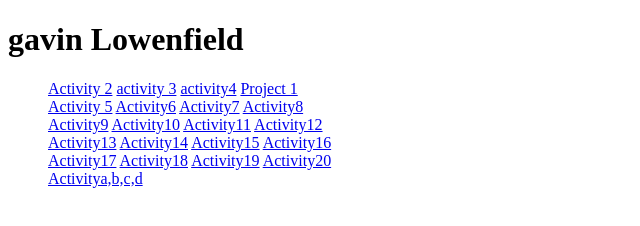
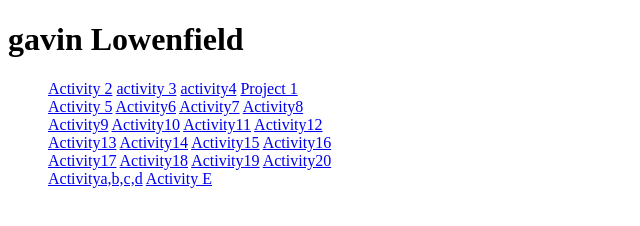
Before and after one commit to bobwanye/microcredential, a plain HTML site: page index.html in a window 1280 px wide. Shown: the full height of the page, 0-640 px from the left. Drawn offline with Linux system fonts and the light colour scheme.

Commit message:
Add files via upload

```diff
--- a/index.html
+++ b/index.html
@@ -33,6 +33,7 @@
               <a href="Activity20_Lowenfield/main.py">Activity20</a>
               <br>
               <a href="Activity18_Lowenfield/python_prosgresql.py">Activitya,b,c,d</a>
+              <a href="Activity18_Lowenfield/Code.docx">Activity E</a>
 
 
     </ul>
```
Also changed, not shown: Activity18_Lowenfield/hwscreenshot.PNG (added), Activity18_Lowenfield/screenshot2.PNG (added), 1 other file.
